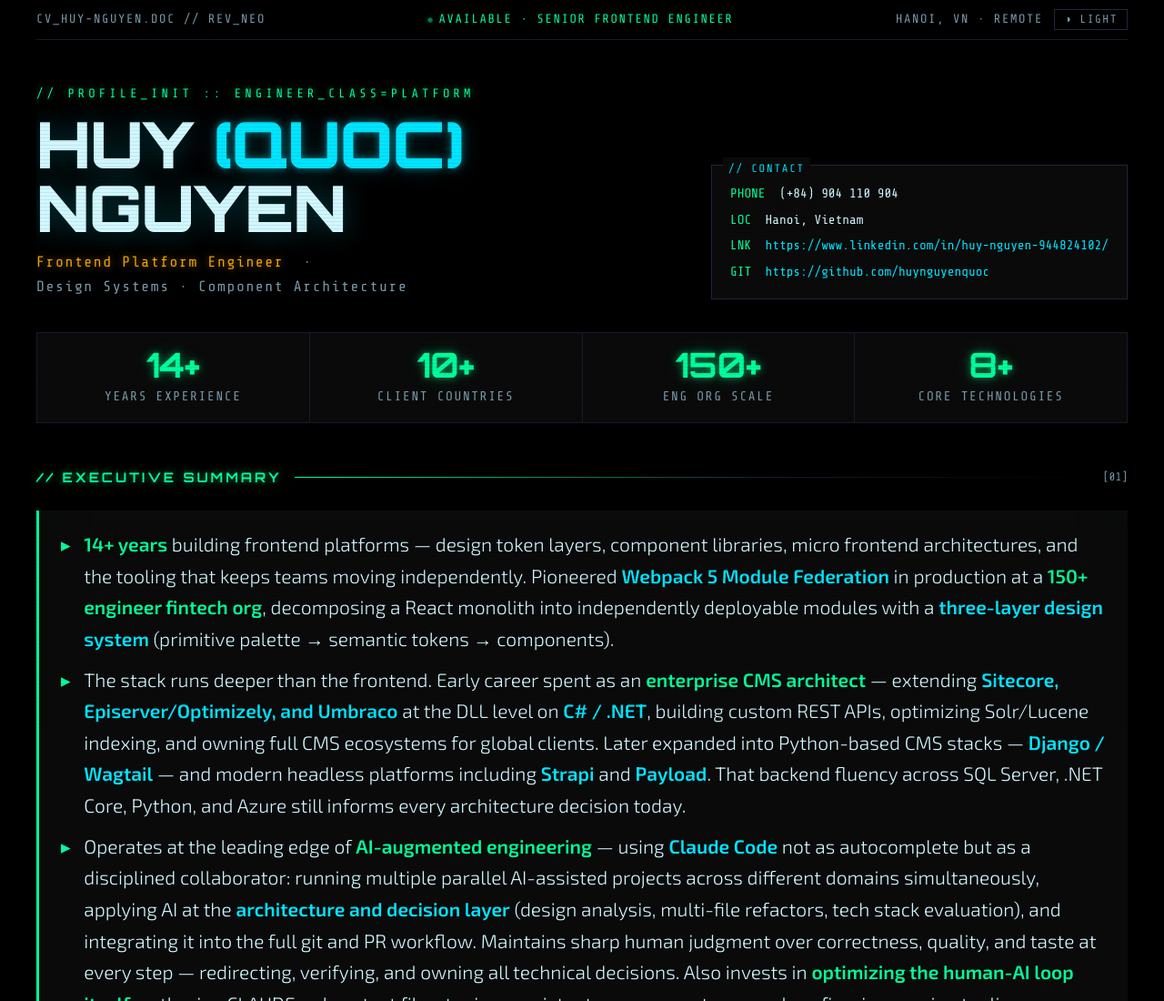
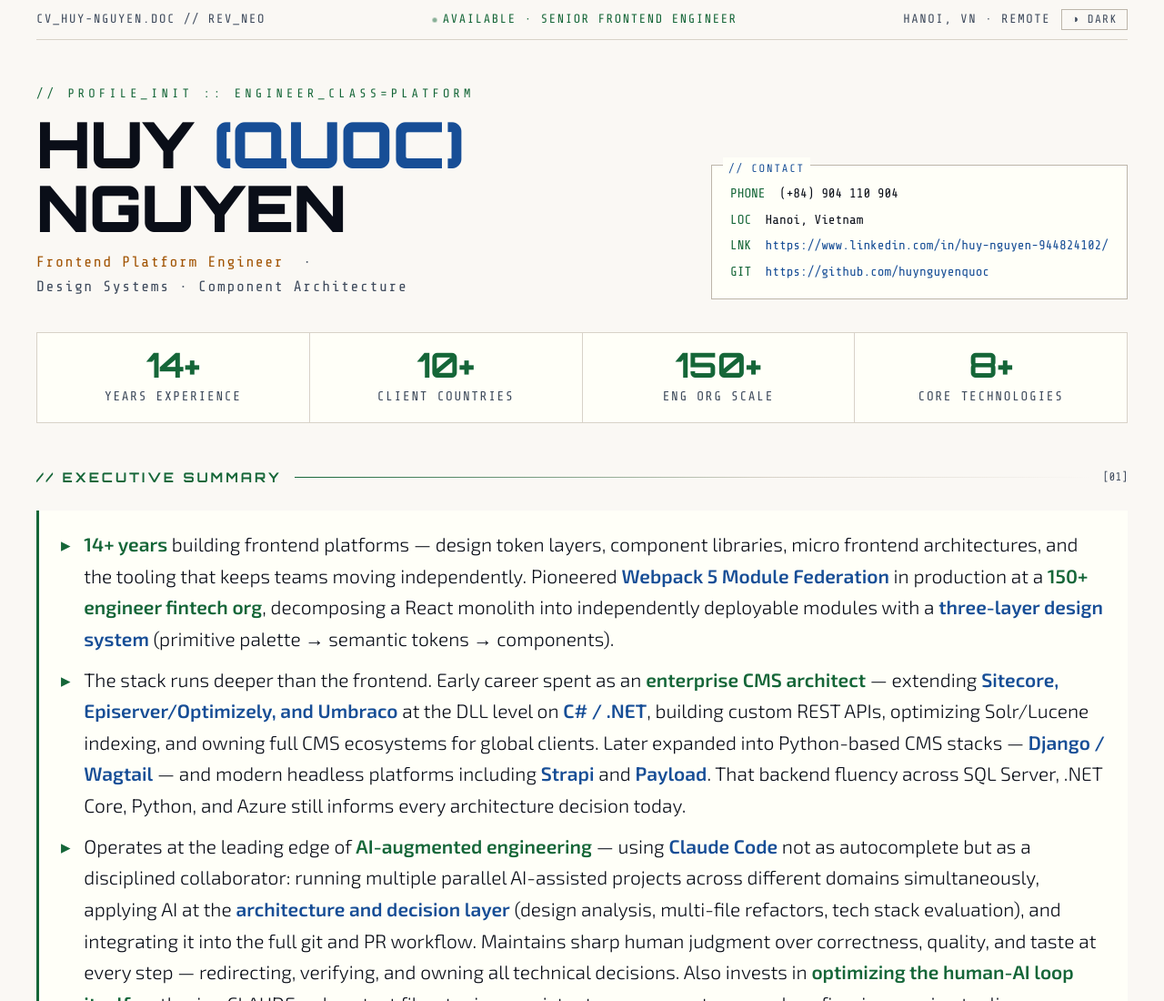
Before and after one commit to huynguyenquoc/huynguyenquoc.github.io, a plain HTML site: page index.html in a window 1280 px wide. Shown: the top 1100 px of the page at 91% size. Drawn offline with nearby package versions, Linux system fonts and the light colour scheme.

Commit message:
Update index.html

```diff
--- a/index.html
+++ b/index.html
@@ -1402,7 +1402,7 @@ footer span { color: var(--neon-g); }
         var btn = document.getElementById('themeToggle');
         var root = document.documentElement;
         var stored = localStorage.getItem('theme');
-        if (stored === 'light') { root.classList.add('light'); btn.textContent = '◑ DARK'; }
+        if (stored !== 'dark') { root.classList.add('light'); btn.textContent = '◑ DARK'; }
         btn.addEventListener('click', function() {
           var isLight = root.classList.toggle('light');
           btn.textContent = isLight ? '◑ DARK' : '◑ LIGHT';
```
